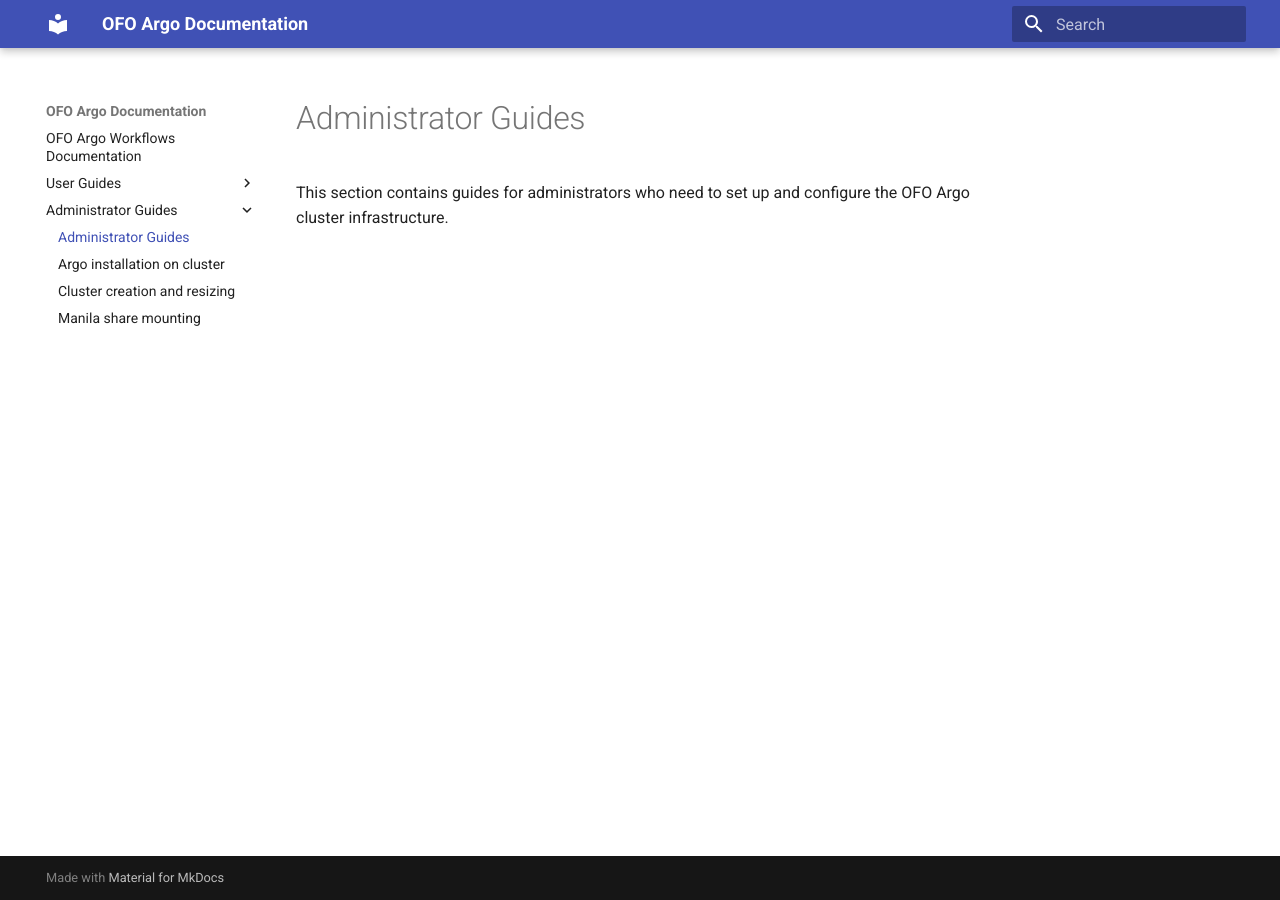
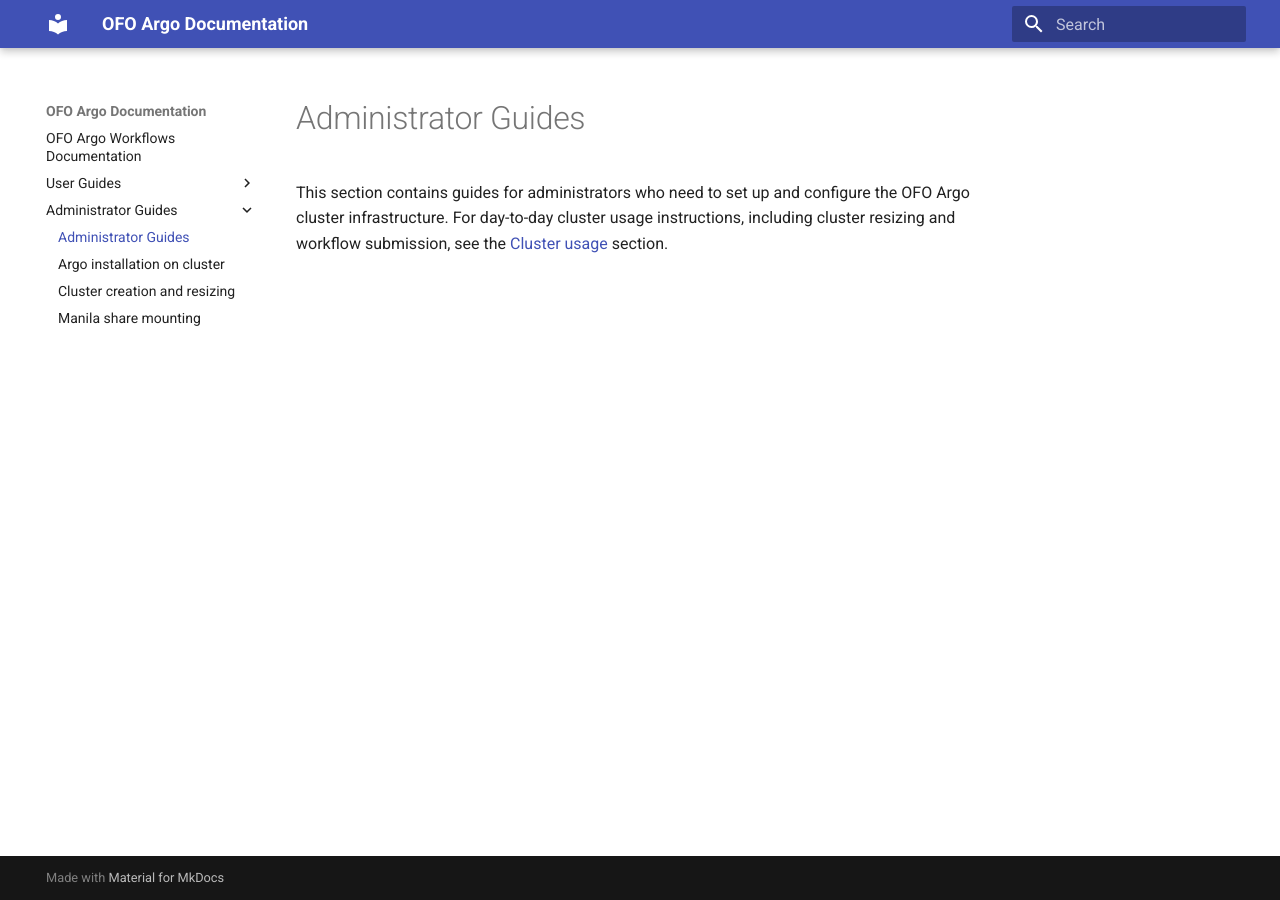
Before and after one commit to open-forest-observatory/ofo-argo, an MkDocs documentation site: the page built from docs/admin/index.md, in a window 1280 px wide. Built offline with MkDocs 1.6.1 and Material for MkDocs 9.7.7, drawn with Linux system fonts in a browser that asks for light colours.

Commit message:
Cross-link usage and admin sections

```diff
--- a/docs/admin/index.md
+++ b/docs/admin/index.md
@@ -1,3 +1,5 @@
 # Administrator Guides
 
-This section contains guides for administrators who need to set up and configure the OFO Argo cluster infrastructure.
+This section contains guides for administrators who need to set up and configure the OFO Argo
+cluster infrastructure.  For day-to-day cluster usage instructions, including cluster resizing and
+workflow submission, see the [Cluster usage](../usage) section.
```
Also changed, not shown: docs/usage/index.md (+3 -1 lines).
